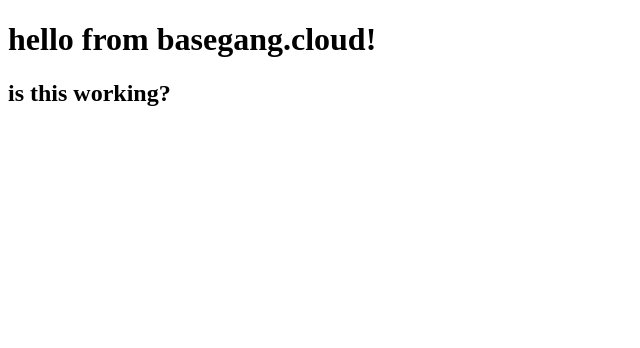
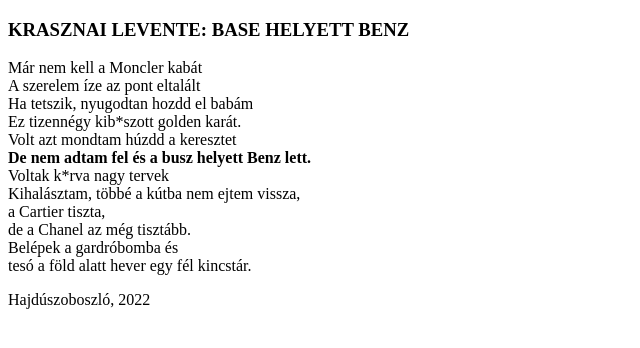
Before and after one commit to nagyb3/base, a plain HTML site: page index.html in a window 1280 px wide. Shown: the whole page, without its empty margins (0-640 px from the left). Drawn offline with Linux system fonts and the light colour scheme.

Commit message:
busz helyett benz lett

```diff
--- a/index.html
+++ b/index.html
@@ -5,9 +5,35 @@
     <meta http-equiv="X-UA-Compatible" content="IE=edge">
     <meta name="viewport" content="width=device-width, initial-scale=1.0">
     <title>Document</title>
+    <link rel="stylesheet" href="style.css">
 </head>
 <body>
-    <h1>hello from basegang.cloud!</h1>
-    <h2>is this working?</h2>
+    <h3>KRASZNAI LEVENTE: BASE HELYETT BENZ</h3>
+    <p>
+        Már nem kell a Moncler kabát
+        <br>
+        A szerelem íze az pont eltalált
+        <br>
+        Ha tetszik, nyugodtan hozdd el babám
+        <br>
+        Ez tizennégy kib*szott golden karát.
+        <br>
+        Volt azt mondtam húzdd a keresztet
+        <br>
+        <strong>De nem adtam fel és a busz helyett Benz lett.</strong>
+        <br>
+        Voltak k*rva nagy tervek
+        <br>
+        Kihalásztam, többé a kútba nem ejtem vissza,
+        <br>
+        a Cartier tiszta,
+        <br>
+        de a Chanel az még tisztább.
+        <br>
+        Belépek a gardróbomba és
+        <br>
+        tesó a föld alatt hever egy fél kincstár.
+        <p>Hajdúszoboszló, 2022</p>
+     </p>
 </body>
 </html>
--- /dev/null
+++ b/style.css
@@ -0,0 +1,8 @@
+* {
+    font-family: 'Times New Roman', Times, serif;
+}
+
+h3 {
+    font-size: 1.17em;
+    font-weight: bold;
+}
```
